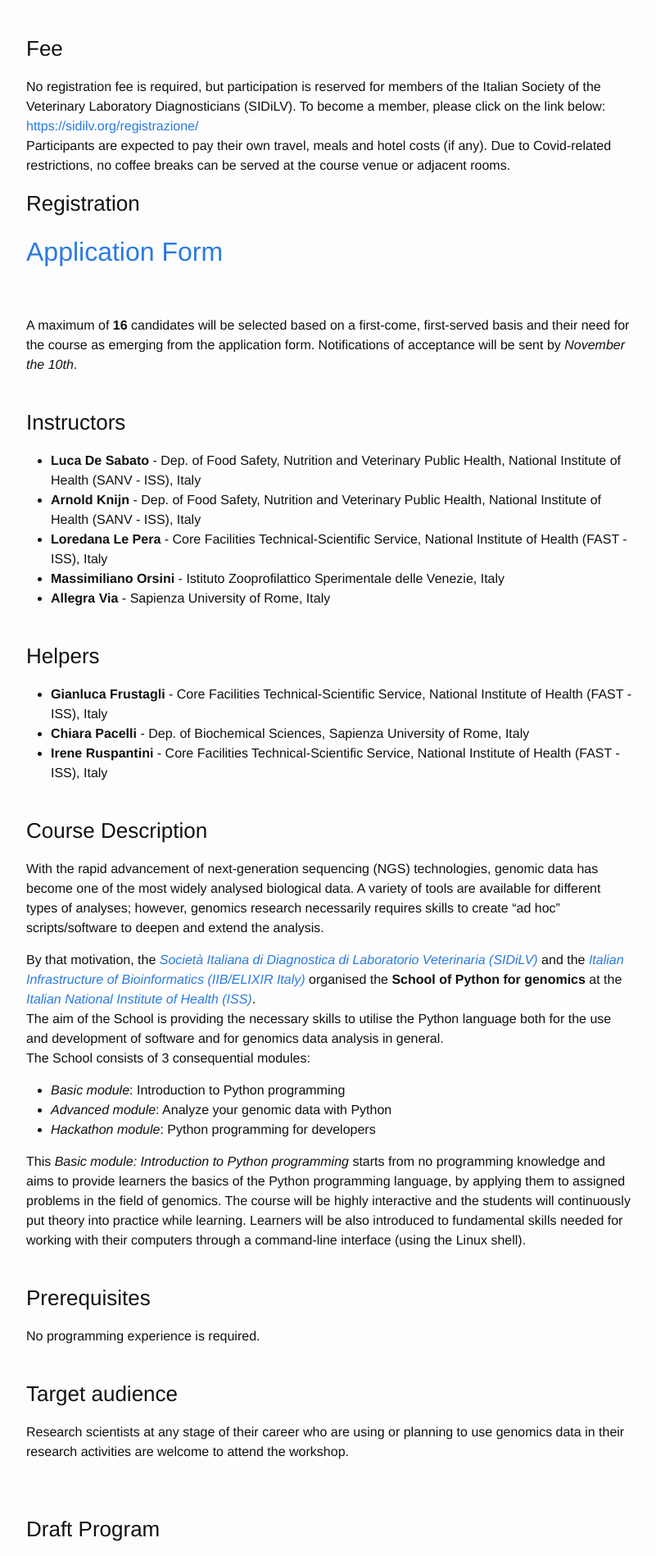
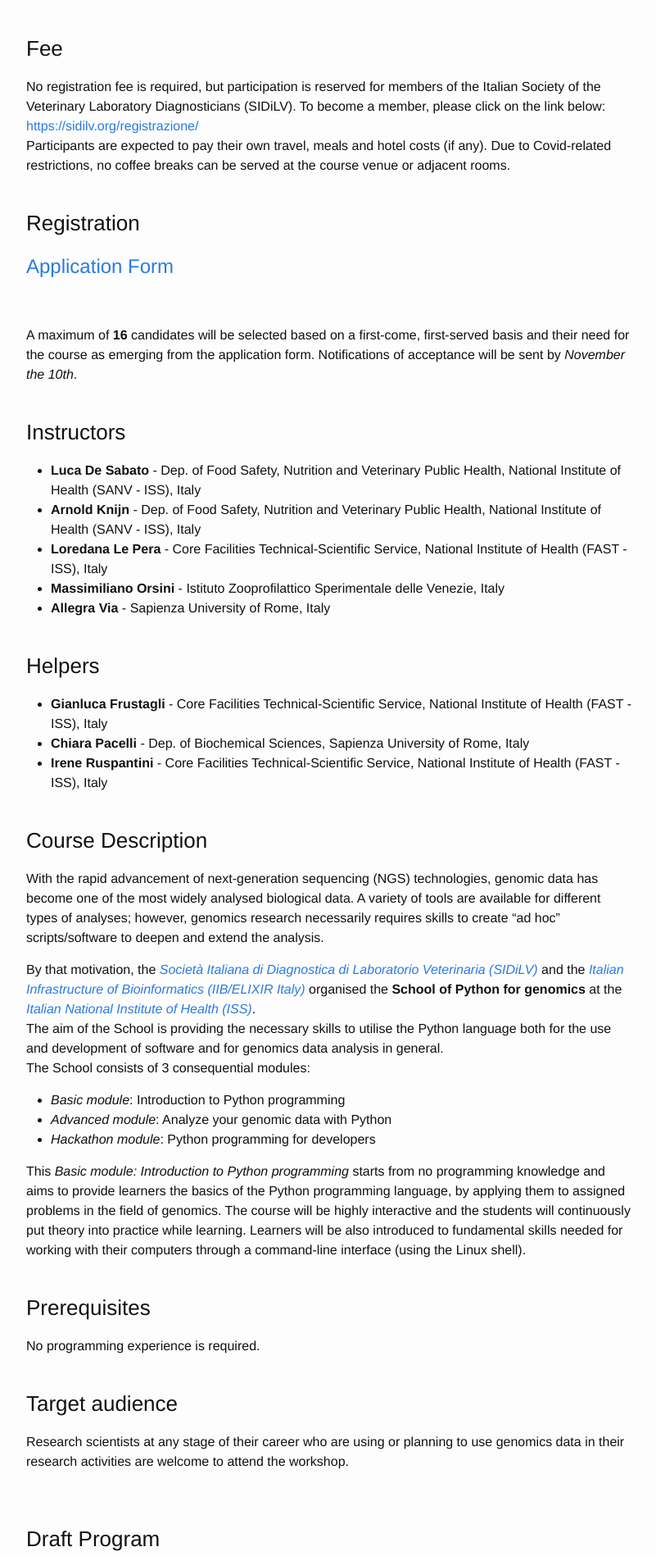
Before and after one commit to ELIXIR-IIB-training/website, a Jekyll site: the page built from _posts/2022-11-22-School_Python_genomics_Basic_module.md, in a window 1280 px wide. Shown: the part 1020-2918 px from the top of the page at 82% size, without its empty margins (238-1039 px from the left). Built offline with Jekyll 4.4.1, drawn with Linux system fonts in a browser that asks for light colours.

Commit message:
Update layout

```diff
--- a/_posts/2022-11-22-School_Python_genomics_Basic_module.md
+++ b/_posts/2022-11-22-School_Python_genomics_Basic_module.md
@@ -47,10 +47,11 @@ No registration fee is required, but participation is reserved for members of th
 [https://sidilv.org/registrazione/](https://sidilv.org/registrazione/)<br>
 Participants are expected to pay their own travel, meals and hotel costs (if any). Due to Covid-related restrictions, no coffee breaks can be served at the course venue or adjacent rooms.
 <br>
+<br>
 
 ### Registration
 
-## [Application Form](https://forms.gle/49WjKDFmLBJAbXW56)
+# [Application Form](https://forms.gle/49WjKDFmLBJAbXW56)
 <br>
 
 A maximum of **16** candidates will be selected based on a first-come, first-served basis and their need for the course as emerging from the application form. Notifications of acceptance will be sent by *November the 10th*.
```
